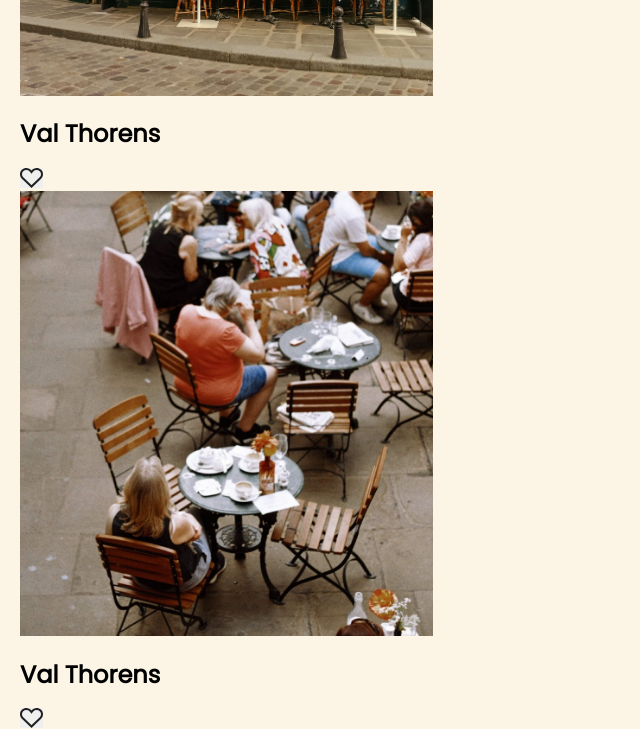
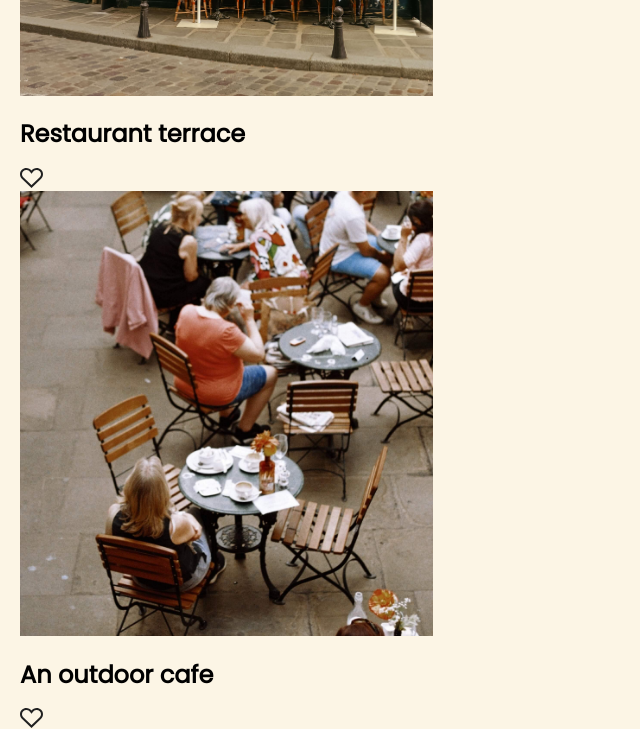
Before and after one commit to onlyonediamond/se_project_spots, a plain HTML site: page index.html in a window 1280 px wide. Shown: the part 1180-1909 px from the top of the page, without its empty margins (0-640 px from the left). Drawn offline with Linux system fonts and the light colour scheme; grey boxes are pictures that could not be loaded.

Commit message:
style card__like-btn and update card__image

```diff
--- a/blocks/card.css
+++ b/blocks/card.css
@@ -6,6 +6,7 @@
 
 .card__like-btn {
   background-image: url(../images/like-icon.svg);
+  background-color: transparent;
   border: none;
   width: 23px;
   height: 20px;
--- a/index.html
+++ b/index.html
@@ -44,50 +44,50 @@
         <li class="card">
           <img
             src="./images/2-photo-by-ceiline-from-pexels.jpg"
-            alt="Val Thorens"
+            alt="Restaurant terrace"
             class="card__image">
             <div class="card__content">
-              <h2 class="card__title">Val Thorens</h2>
+              <h2 class="card__title">Restaurant terrace</h2>
               <button type="button" class="card__like-btn"></button>
             </div>
         </li>
         <li class="card">
           <img
             src="./images/3-photo-by-tubanur-dogan-from-pexels.jpg"
-            alt="Val Thorens"
+            alt="An outdoor cafe"
             class="card__image">
             <div class="card__content">
-              <h2 class="card__title">Val Thorens</h2>
+              <h2 class="card__title">An outdoor cafe</h2>
               <button type="button" class="card__like-btn"></button>
             </div>
         </li>
         <li class="card">
           <img
             src="./images/4-photo-by-maurice-laschet-from-pexels.jpg"
-            alt="Val Thorens"
+            alt="A long bridge over the forest"
             class="card__image">
             <div class="card__content">
-              <h2 class="card__title">Val Thorens</h2>
+              <h2 class="card__title">A very long bridge, over the forest...</h2>
               <button type="button" class="card__like-btn"></button>
             </div>
         </li>
         <li class="card">
           <img
             src="./images/5-photo-by-van-anh-nguyen-from-pexels.jpg"
-            alt="Val Thorens"
+            alt="Tunnel with morning light"
             class="card__image">
             <div class="card__content">
-              <h2 class="card__title">Val Thorens</h2>
+              <h2 class="card__title">Tunnel with morning light</h2>
               <button type="button" class="card__like-btn"></button>
             </div>
         </li>
         <li class="card">
           <img
             src="./images/6-photo-by-moritz-feldmann-from-pexels.jpg"
-            alt="Val Thorens"
+            alt="Mountain house"
             class="card__image">
             <div class="card__content">
-              <h2 class="card__title">Val Thorens</h2>
+              <h2 class="card__title">Mountain house</h2>
               <button type="button" class="card__like-btn"></button>
             </div>
         </li>
```
